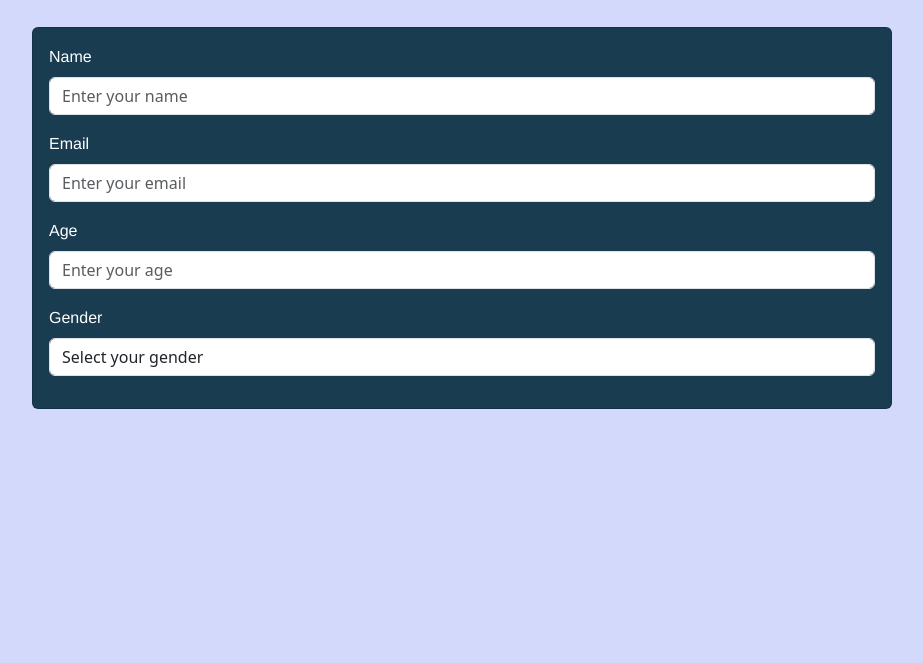
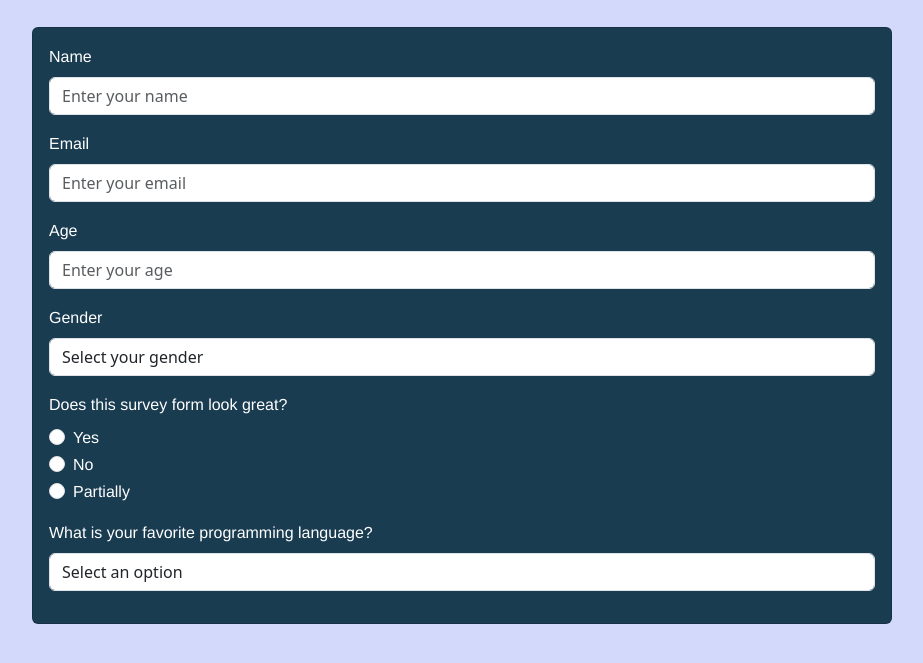
Before and after one commit to mitmelon/microverse-survey-form, a plain HTML site: page index.html in a window 1280 px wide. Shown: the part 147-810 px from the top of the page, without its empty margins (178-1101 px from the left). Drawn offline with Linux system fonts and the light colour scheme.

Commit message:
Third part

```diff
--- a/index.html
+++ b/index.html
@@ -42,3 +42,38 @@
                             <option value="other">Other</option>
                         </select>
                     </div>
+<div class="mb-3">
+                        <label for="user-feel-label" class="form-label">Does this survey form look great?</label>
+                        <div class="form-check" id="user-feel-label">
+                            <input class="form-check-input" type="radio" name="user-feel" id="user-feel1" value="yes">
+                            <label class="form-check-label" for="user-feel1">
+                                Yes
+                            </label>
+                        </div>
+                        <div class="form-check">
+                            <input class="form-check-input" type="radio" name="user-feel" id="user-feel2" value="no">
+                            <label class="form-check-label" for="user-feel2">
+                                No
+                            </label>
+                        </div>
+                        <div class="form-check">
+                            <input class="form-check-input" type="radio" name="user-feel" id="user-feel3"
+                                value="partially">
+                            <label class="form-check-label" for="user-feel3">
+                                Partially
+                            </label>
+                        </div>
+                    </div>
+                    <div class="mb-3">
+                        <label for="like-label" class="form-label">What is your favorite programming language?</label>
+                        <select id="like-label" name="liked" class="form-control" required>
+                            <option disabled selected value>Select an option</option>
+                            <option value="JavaScript">JavaScript</option>
+                            <option value="GO">GO</option>
+                            <option value="C++">C++</option>
+                            <option value="C">C</option>
+                            <option value="Rust">Rust</option>
+                            <option value="PHP">PHP</option>
+                            <option value="Python">Python</option>
+                        </select>
+                    </div>
```
